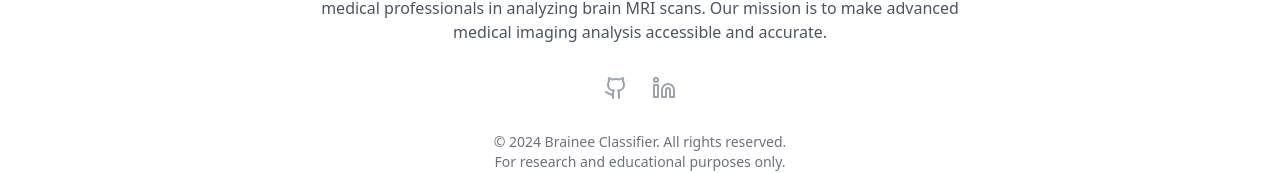
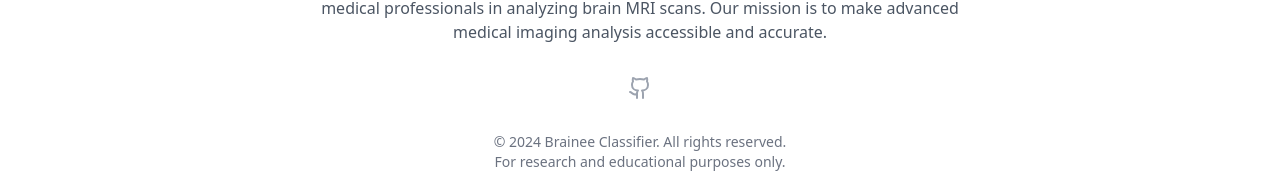
Before and after one commit to hassancodeanwar/BraineeClassifier, a React (Vite) app in the folder Frontend/: page / in a window 1280 px wide. Shown: the part 2257-2430 px from the top of the page. Built offline with nearby package versions, Linux system fonts and the light colour scheme.

Commit message:
Update Footer.tsx

```diff
--- a/Frontend/src/components/Footer.tsx
+++ b/Frontend/src/components/Footer.tsx
@@ -24,10 +24,10 @@ export function Footer() {
                className="text-gray-400 hover:text-gray-500">
               <Github className="h-5 w-5 sm:h-6 sm:w-6" />
             </a>
-            <a href="https://www.linkedin.com/in/hassancodeanwar/" target="_blank" rel="noopener noreferrer"
+{/*             <a href="https://www.linkedin.com/in/hassancodeanwar/" target="_blank" rel="noopener noreferrer"
                className="text-gray-400 hover:text-gray-500">
               <Linkedin className="h-5 w-5 sm:h-6 sm:w-6" />
-            </a>
+            </a> */}
             {/* <a href="https://x.com/hassancodeanwar" target="_blank" rel="noopener noreferrer"
                className="text-gray-400 hover:text-gray-500">
               <Twitter className="h-5 w-5 sm:h-6 sm:w-6" />
```
